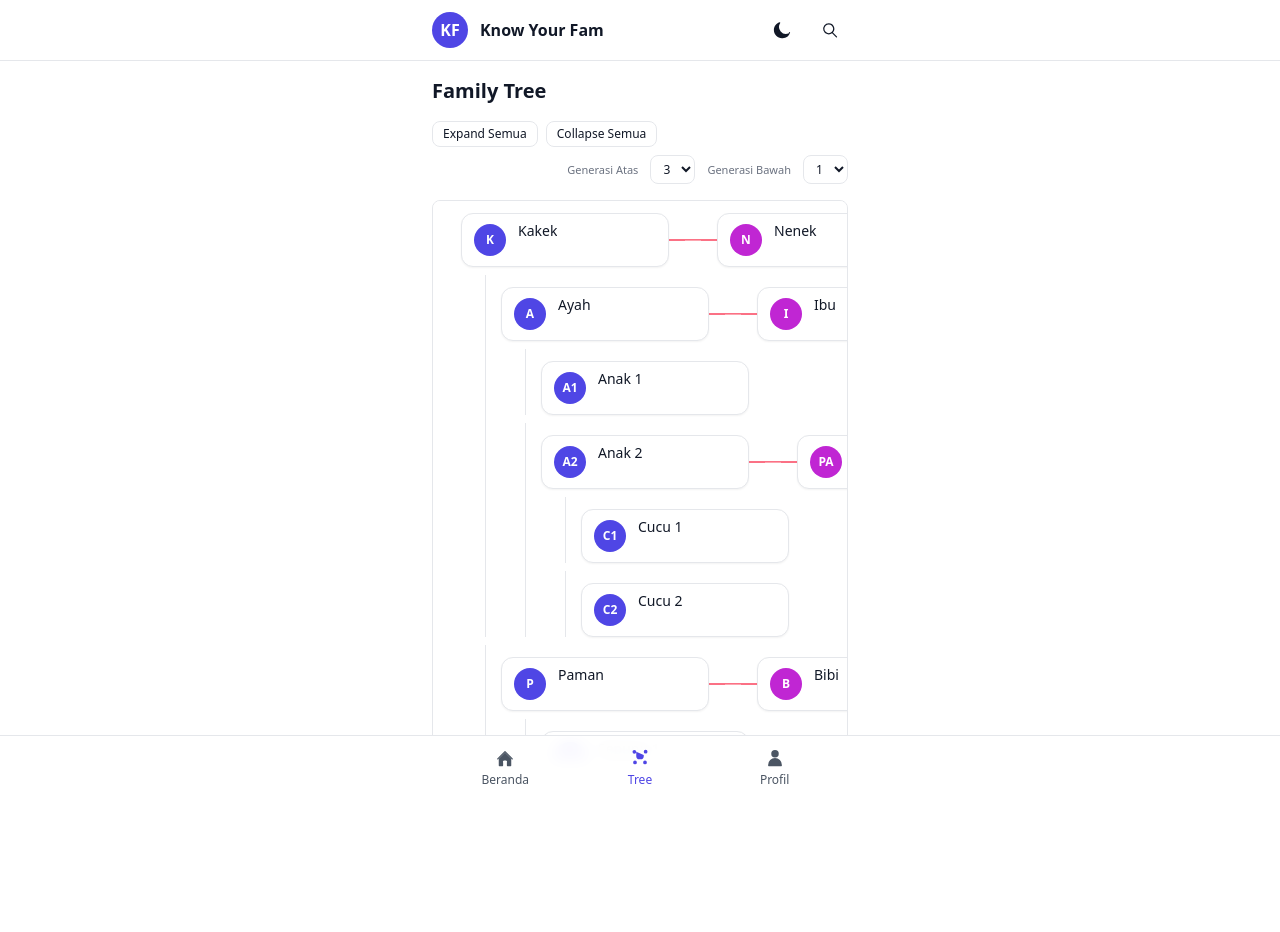
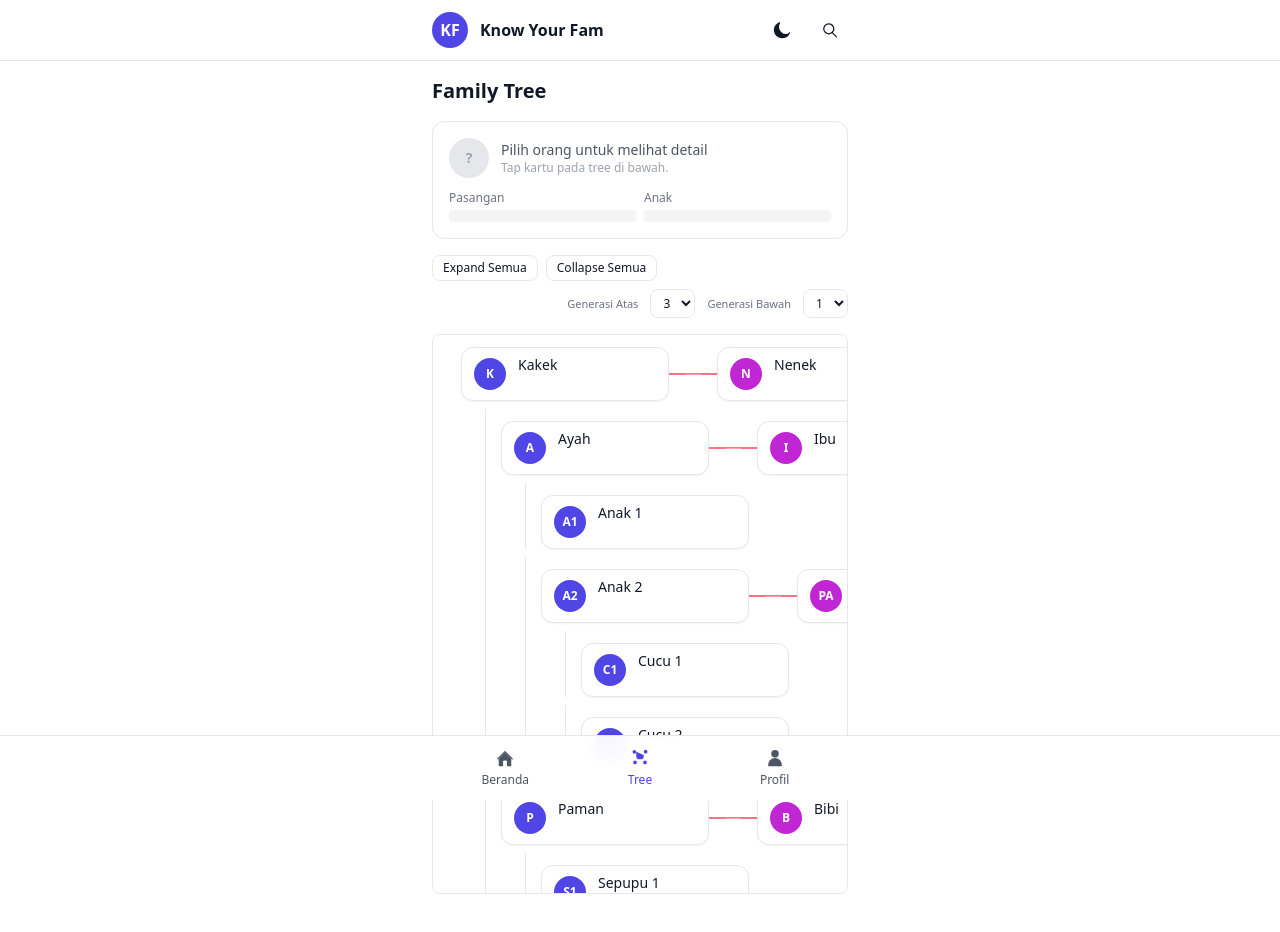
Before and after one commit to JonathanGea/know-your-fam, an Angular app in the folder fe-client/: page /tree in a window 1280 px wide. Shown: the top 932 px of the page. Before the commit the page ends 840 px from the top, so only its background shows below. Built offline with nearby package versions, Linux system fonts and the light colour scheme.

Commit message:
Refactor code structure for improved readability and maintainability

```diff
--- a/fe-client/src/app/pages/tree/tree.component.html
+++ b/fe-client/src/app/pages/tree/tree.component.html
@@ -1,8 +1,8 @@
 <section class="space-y-4">
   <h2 class="text-xl font-semibold">Family Tree</h2>
-  <!-- Details panel -->
-  <div *ngIf="selected"
-    class="mt-4 rounded-xl border border-gray-200 dark:border-neutral-800 bg-white dark:bg-neutral-900 p-4">
+  <!-- Details panel (selalu tampil) -->
+  <div class="mt-4 rounded-xl border border-gray-200 dark:border-neutral-800 bg-white dark:bg-neutral-900 p-4">
+    <ng-container *ngIf="selected; else helpPanel">
       <div class="flex items-center gap-3">
         <div class="size-10 rounded-full bg-indigo-600 text-white grid place-items-center text-sm font-semibold">
           {{ initials(selected.name) }}
@@ -25,6 +25,26 @@
           <div>{{ (selected.children?.length || 0) }}</div>
         </div>
       </div>
+    </ng-container>
+    <ng-template #helpPanel>
+      <div class="flex items-center gap-3">
+        <div class="size-10 rounded-full bg-gray-200 dark:bg-neutral-800 grid place-items-center text-sm font-semibold text-gray-400">?</div>
+        <div class="min-w-0">
+          <div class="text-sm font-medium text-gray-600 dark:text-gray-300">Pilih orang untuk melihat detail</div>
+          <div class="text-xs text-gray-400 dark:text-gray-500">Tap kartu pada tree di bawah.</div>
+        </div>
+      </div>
+      <div class="mt-3 grid grid-cols-2 gap-2 text-xs">
+        <div>
+          <div class="text-gray-500">Pasangan</div>
+          <div class="h-3 mt-1 rounded bg-gray-100 dark:bg-neutral-800"></div>
+        </div>
+        <div>
+          <div class="text-gray-500">Anak</div>
+          <div class="h-3 mt-1 rounded bg-gray-100 dark:bg-neutral-800"></div>
+        </div>
+      </div>
+    </ng-template>
   </div>
   <!-- Toolbar -->
   <div class="flex flex-wrap items-center gap-2 text-xs relative z-10">
@@ -59,7 +79,7 @@
   </div>
 
   <div #scrollBox
-    class="relative overflow-auto max-w-full max-h-[70svh] rounded-lg border border-gray-200 dark:border-neutral-800 bg-white dark:bg-neutral-950">
+    class="relative overflow-auto w-full min-w-full max-w-full min-h-[60svh] max-h-[70svh] rounded-lg border border-gray-200 dark:border-neutral-800 bg-white dark:bg-neutral-950">
     <div #gesture class="origin-top-left touch-none" [ngStyle]="{ transform: 'scale(' + zoom + ')' }">
       <!-- SVG connectors overlay (always present; draws nothing when empty) -->
       <svg class="absolute left-0 top-0 pointer-events-none" [attr.width]="canvasW" [attr.height]="canvasH">
```
Also changed, not shown: 1 other file (tests, documents, lock files or other folders). Lines whose indentation alone changed are shown as unchanged.
